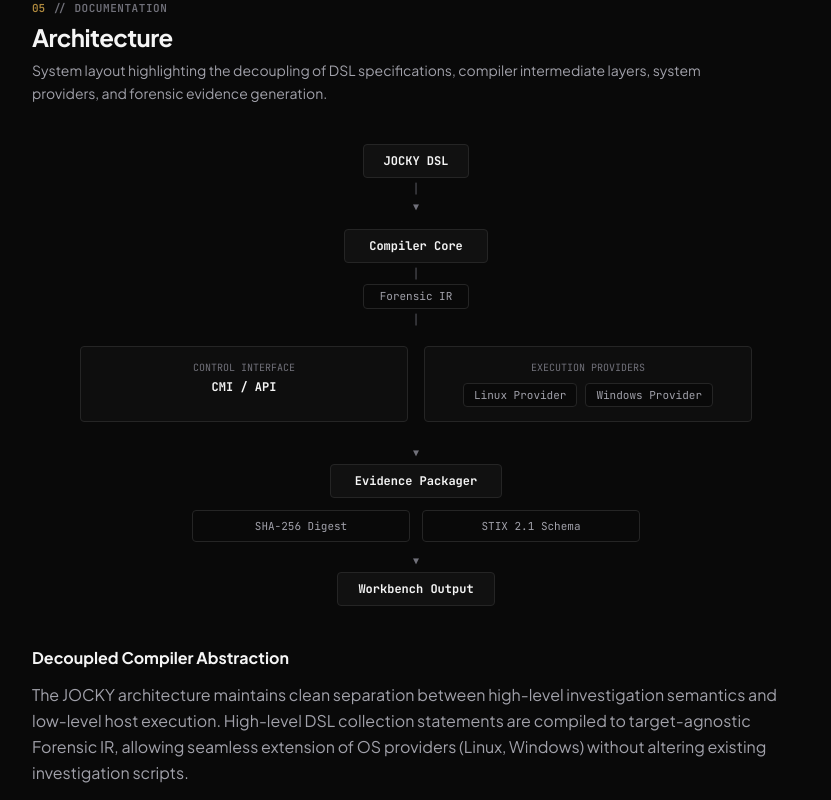
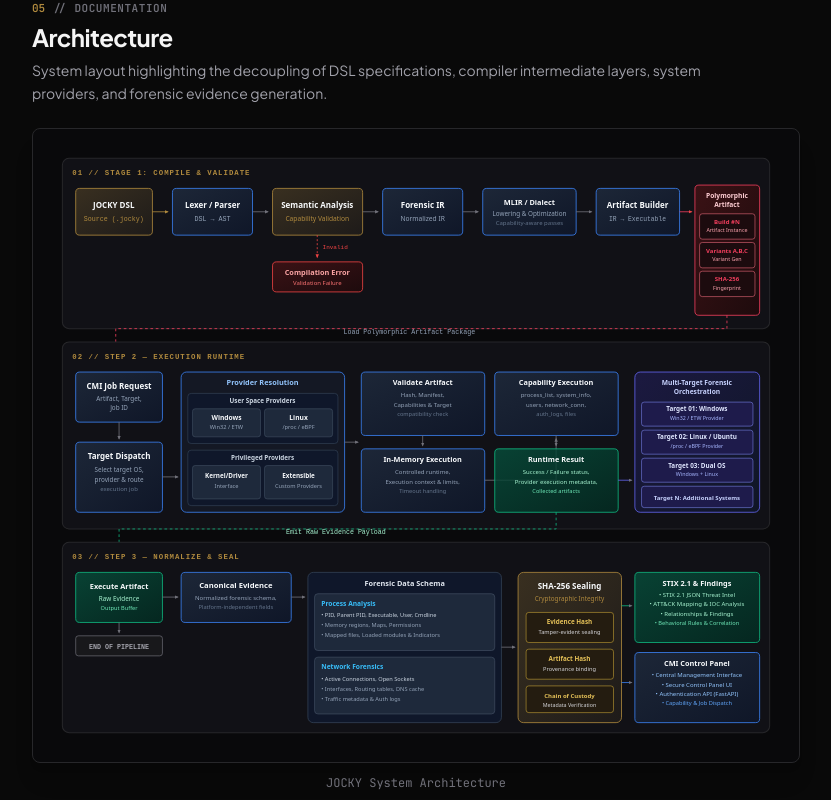
Before and after one commit to Shreyasi53/jocky-docs, a React (Vite) app: page / in a window 1280 px wide. Shown: the part 6200-7000 px from the top of the page, without its empty margins (264-1095 px from the left). Built offline with nearby package versions, Linux system fonts and the light colour scheme.

Commit message:
add architecture diagram

```diff
--- a/src/components/ArchitectureDiagram.jsx
+++ b/src/components/ArchitectureDiagram.jsx
@@ -1,68 +1,18 @@
 export default function ArchitectureDiagram() {
   return (
-    <div className="py-6 my-4 font-mono text-xs">
-      <div className="max-w-2xl mx-auto space-y-4">
-        {/* DSL Top */}
-        <div className="flex flex-col items-center">
-          <div className="px-5 py-2 bg-[#111111] border border-[#252525] text-[#f5f5f5] font-bold rounded-sm">
-            JOCKY DSL
-          </div>
-          <div className="text-[#71717a] my-1 text-[10px]">│</div>
-          <div className="text-[#71717a] text-[10px]">▼</div>
-        </div>
-
-        {/* Compiler */}
-        <div className="flex flex-col items-center">
-          <div className="px-6 py-2 bg-[#111111] border border-[#252525] text-[#f5f5f5] font-bold rounded-sm">
-            Compiler Core
-          </div>
-          <div className="text-[#71717a] my-1 text-[10px]">│</div>
-          <div className="px-4 py-1 bg-[#090909] border border-[#252525] text-[#a1a1aa] text-[11px] rounded-sm">
-            Forensic IR
-          </div>
-          <div className="text-[#71717a] my-1 text-[10px]">│</div>
-        </div>
-
-        {/* Split CMI & Providers */}
-        <div className="grid grid-cols-1 md:grid-cols-2 gap-4">
-          <div className="p-3.5 rounded border border-[#252525] bg-[#111111]/60 flex flex-col items-center">
-            <span className="text-[#71717a] text-[10px] uppercase mb-1">Control Interface</span>
-            <span className="font-bold text-[#f5f5f5]">CMI / API</span>
-          </div>
-
-          <div className="p-3.5 rounded border border-[#252525] bg-[#111111]/60 flex flex-col items-center space-y-2">
-            <span className="text-[#71717a] text-[10px] uppercase">Execution Providers</span>
-            <div className="flex gap-2">
-              <span className="px-2.5 py-1 bg-[#090909] border border-[#252525] text-[#a1a1aa] text-[11px] rounded">
-                Linux Provider
-              </span>
-              <span className="px-2.5 py-1 bg-[#090909] border border-[#252525] text-[#a1a1aa] text-[11px] rounded">
-                Windows Provider
-              </span>
-            </div>
-          </div>
-        </div>
-
-        {/* Output Evidence */}
-        <div className="flex flex-col items-center pt-2">
-          <div className="text-[#71717a] text-[10px]">▼</div>
-          <div className="px-6 py-2 mt-1 bg-[#111111] border border-[#252525] text-[#f5f5f5] font-bold rounded-sm">
-            Evidence Packager
-          </div>
-          <div className="grid grid-cols-2 gap-3 my-3 w-full max-w-md">
-            <div className="p-2 bg-[#090909] border border-[#252525] text-[#a1a1aa] text-center text-[11px] rounded">
-              SHA-256 Digest
-            </div>
-            <div className="p-2 bg-[#090909] border border-[#252525] text-[#a1a1aa] text-center text-[11px] rounded">
-              STIX 2.1 Schema
-            </div>
-          </div>
-          <div className="text-[#71717a] text-[10px]">▼</div>
-          <div className="px-5 py-2 mt-1 bg-[#111111] border border-[#252525] text-[#f5f5f5] font-bold rounded-sm">
-            Workbench Output
-          </div>
+    <figure className="my-6 space-y-2">
+      <div className="rounded-lg border border-[#27272a] bg-[#09090b] p-3 sm:p-4 overflow-x-auto shadow-xl">
+        <div className="min-w-[600px] sm:min-w-0 flex items-center justify-center">
+          <img
+            src="/Jocky.drawio (1).svg"
+            alt="JOCKY System Architecture"
+            className="w-full h-auto block rounded"
+          />
         </div>
       </div>
-    </div>
+      <figcaption className="text-center font-mono text-xs text-[#71717a] pt-1">
+        JOCKY System Architecture
+      </figcaption>
+    </figure>
   );
 }
```
Also changed, not shown: public/Jocky.drawio (1).svg (added).
